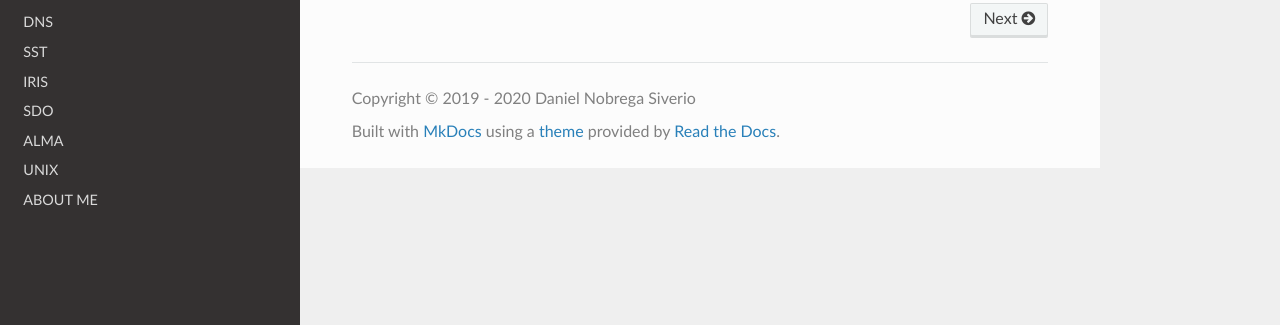
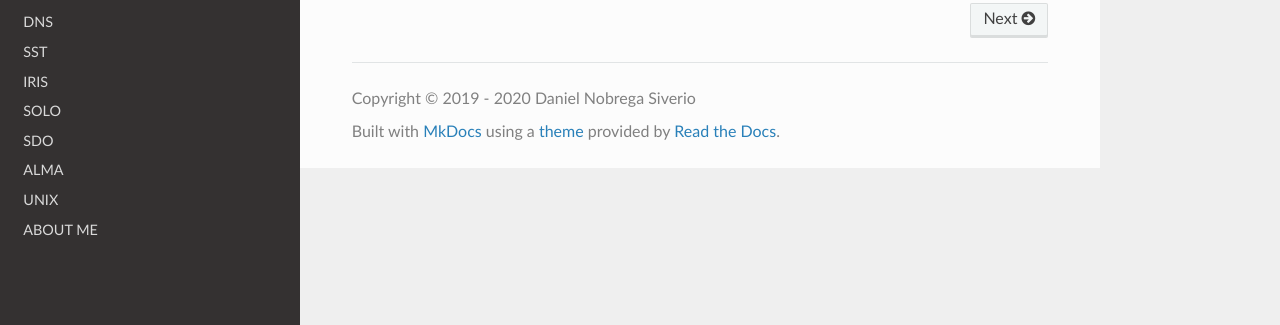
Before and after one commit to dnobrega/DNS, an MkDocs documentation site: the page built from docs/index.md, in a window 1280 px wide. Shown: the part 277-602 px from the top of the page. Built offline with MkDocs 1.6.1, drawn with Linux system fonts in a browser that asks for light colours; nearby versions of some CDN libraries.

Commit message:
Updates mkdocs.yml

```diff
--- a/mkdocs.yml
+++ b/mkdocs.yml
@@ -16,6 +16,7 @@ nav:
   - DNS: dns.md
   - SST: SST.md
   - IRIS: IRIS.md
+  - SOLO: SOLO.md
   - SDO: SDO.md
   - ALMA: ALMA.md
   - UNIX: unix.md
```
